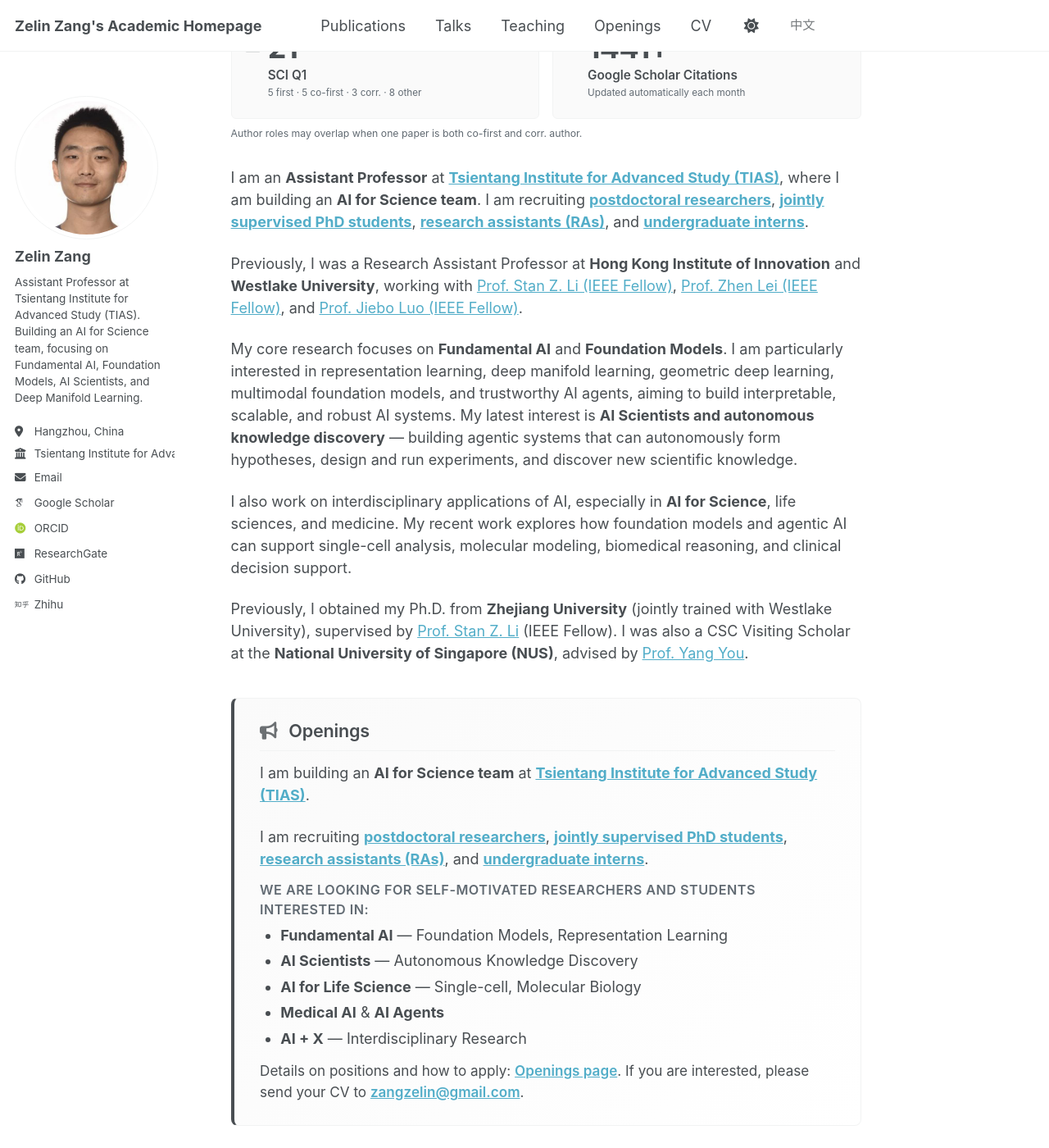
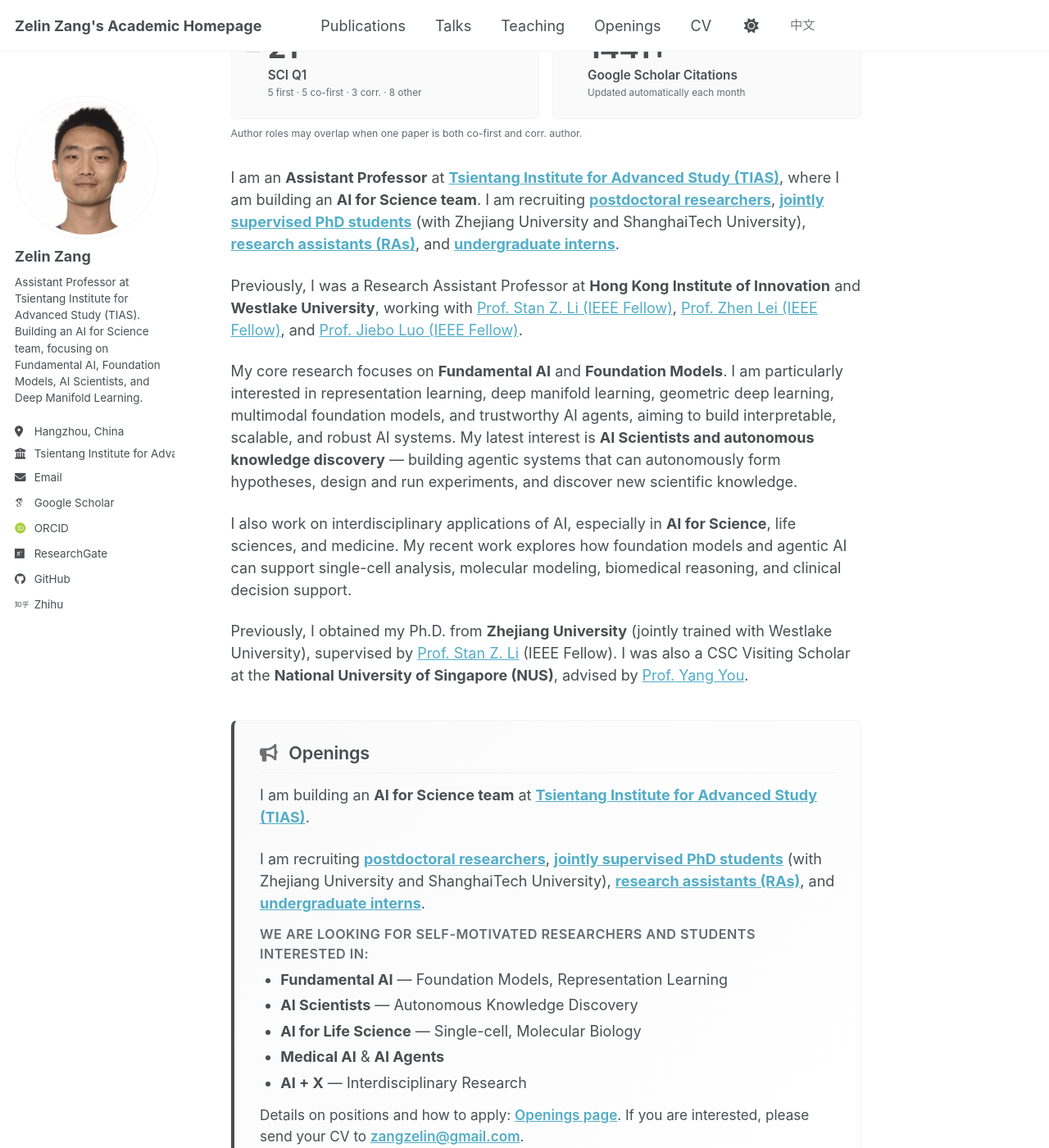
Before and after one commit to zangzelin/zangzelin.github.io, a Jekyll site: the page built from _pages/about.md, in a window 1280 px wide and 1400 px high, scrolled down 341 px. Shown: the whole window at 82% size. Built offline with Jekyll 4.4.1, drawn with Linux system fonts in a browser that asks for light colours; some web fonts are replaced; a script bundle is joined from its source files by our own code; library files that are not in the unit come from our copies.

Commit message:
Clarify joint PhD partners and link official TIAS admissions
Co-Authored-By: Claude <noreply@anthropic.com>

```diff
--- a/_includes/openings-cta-zh.html
+++ b/_includes/openings-cta-zh.html
@@ -1,7 +1,7 @@
 <div class="openings-cta">
   <h2 class="openings-cta__title"><i class="fa fa-bullhorn" aria-hidden="true"></i> 招生招聘</h2>
   <p>我正在<strong><a href="https://www.tias.ac.cn/">钱塘高等研究院（TIAS）</a></strong>组建<strong>科学智能团队</strong>。</p>
-  <p class="openings-cta__lead">现招聘<a href="{{ '/zh/openings/#postdocs' | prepend: base_path }}"><strong>博士后</strong></a>、<a href="{{ '/zh/openings/#phd' | prepend: base_path }}"><strong>联合培养博士生</strong></a>、<a href="{{ '/zh/openings/#ra' | prepend: base_path }}"><strong>研究助理（RA）</strong></a>和<a href="{{ '/zh/openings/#interns' | prepend: base_path }}"><strong>本科实习生</strong></a>。</p>
+  <p class="openings-cta__lead">现招聘<a href="{{ '/zh/openings/#postdocs' | prepend: base_path }}"><strong>博士后</strong></a>、<a href="https://www.tias.ac.cn/cn/admissions.html#1"><strong>联合培养博士生</strong></a>（与浙江大学、上海科技大学联合培养）、<a href="{{ '/zh/openings/#ra' | prepend: base_path }}"><strong>研究助理（RA）</strong></a>和<a href="{{ '/zh/openings/#interns' | prepend: base_path }}"><strong>本科实习生</strong></a>。</p>
   <p class="openings-cta__topics">我们寻找自我驱动的研究人员和同学，研究方向包括：</p>
   <ul class="openings-cta__list">
     <li><strong>基础 AI</strong> — 基础模型、表示学习</li>
--- a/_includes/openings-cta.html
+++ b/_includes/openings-cta.html
@@ -1,7 +1,7 @@
 <div class="openings-cta">
   <h2 class="openings-cta__title"><i class="fa fa-bullhorn" aria-hidden="true"></i> Openings</h2>
   <p>I am building an <strong>AI for Science team</strong> at <strong><a href="https://www.tias.ac.cn/">Tsientang Institute for Advanced Study (TIAS)</a></strong>.</p>
-  <p class="openings-cta__lead">I am recruiting <a href="{{ '/openings/#postdocs' | prepend: base_path }}"><strong>postdoctoral researchers</strong></a>, <a href="{{ '/openings/#phd' | prepend: base_path }}"><strong>jointly supervised PhD students</strong></a>, <a href="{{ '/openings/#ra' | prepend: base_path }}"><strong>research assistants (RAs)</strong></a>, and <a href="{{ '/openings/#interns' | prepend: base_path }}"><strong>undergraduate interns</strong></a>.</p>
+  <p class="openings-cta__lead">I am recruiting <a href="{{ '/openings/#postdocs' | prepend: base_path }}"><strong>postdoctoral researchers</strong></a>, <a href="https://www.tias.ac.cn/cn/admissions.html#1"><strong>jointly supervised PhD students</strong></a> (with Zhejiang University and ShanghaiTech University), <a href="{{ '/openings/#ra' | prepend: base_path }}"><strong>research assistants (RAs)</strong></a>, and <a href="{{ '/openings/#interns' | prepend: base_path }}"><strong>undergraduate interns</strong></a>.</p>
   <p class="openings-cta__topics">We are looking for self-motivated researchers and students interested in:</p>
   <ul class="openings-cta__list">
     <li><strong>Fundamental AI</strong> — Foundation Models, Representation Learning</li>
--- a/_pages/about.md
+++ b/_pages/about.md
@@ -14,7 +14,7 @@ redirect_from:
 
 {% include publication-stats.html %}
 
-I am an **Assistant Professor** at [**Tsientang Institute for Advanced Study (TIAS)**](https://www.tias.ac.cn/), where I am building an **AI for Science team**. I am recruiting [**postdoctoral researchers**](/openings/#postdocs), [**jointly supervised PhD students**](/openings/#phd), [**research assistants (RAs)**](/openings/#ra), and [**undergraduate interns**](/openings/#interns).
+I am an **Assistant Professor** at [**Tsientang Institute for Advanced Study (TIAS)**](https://www.tias.ac.cn/), where I am building an **AI for Science team**. I am recruiting [**postdoctoral researchers**](/openings/#postdocs), [**jointly supervised PhD students**](https://www.tias.ac.cn/cn/admissions.html#1) (with Zhejiang University and ShanghaiTech University), [**research assistants (RAs)**](/openings/#ra), and [**undergraduate interns**](/openings/#interns).
 
 Previously, I was a Research Assistant Professor at **Hong Kong Institute of Innovation** and **Westlake University**, working with [Prof. Stan Z. Li (IEEE Fellow)](https://scholar.google.com/citations?user=Y-nyLGIAAAAJ), [Prof. Zhen Lei (IEEE Fellow)](https://www.cbsr.ia.ac.cn/users/zlei/), and [Prof. Jiebo Luo (IEEE Fellow)](https://www.cs.rochester.edu/people/faculty/luo_jiebo/index.html).
 
```
Also changed, not shown: _pages/openings.md (+1 -1 lines), _pages/zh-about.md (+1 -1 lines), _pages/zh-openings.md (+1 -1 lines).
